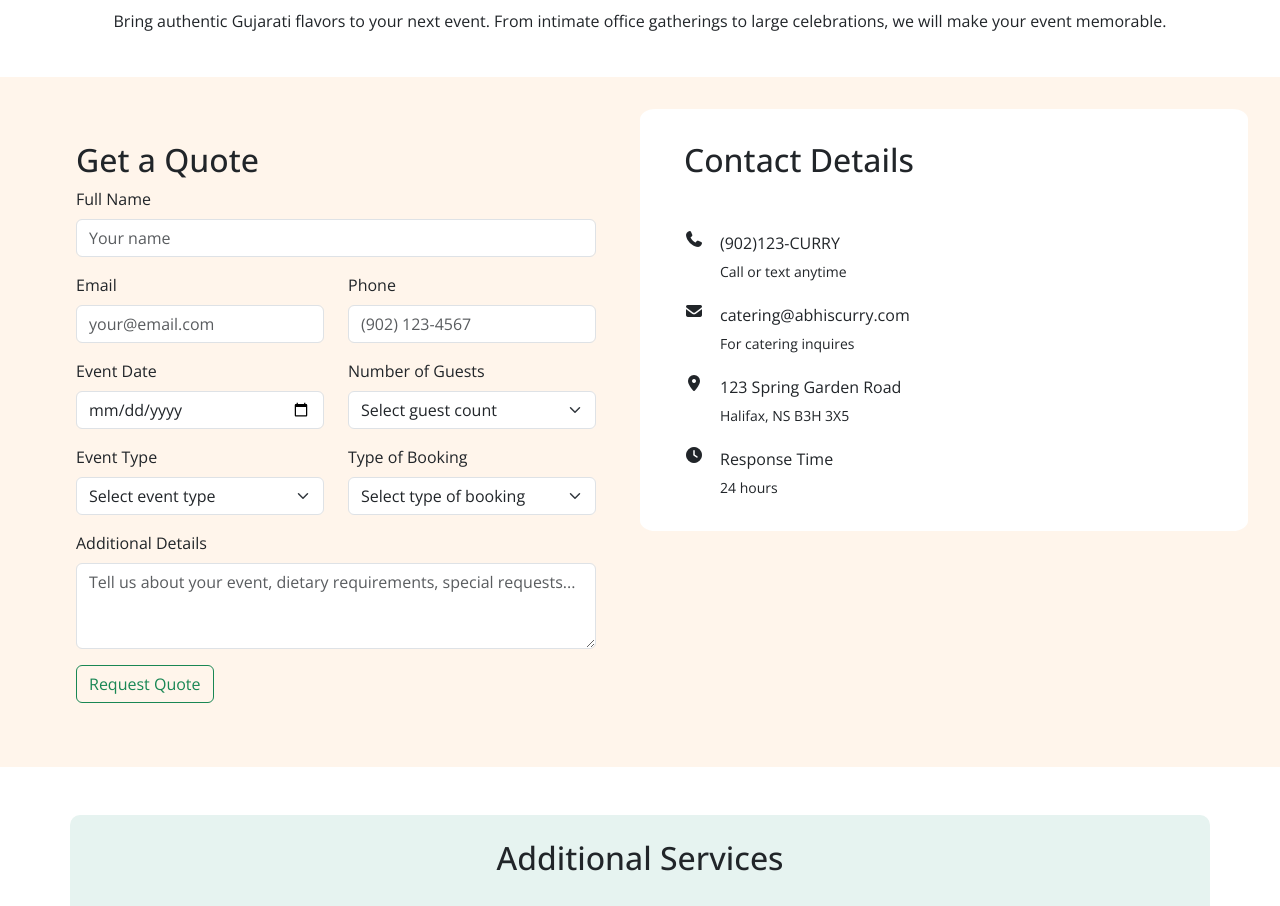
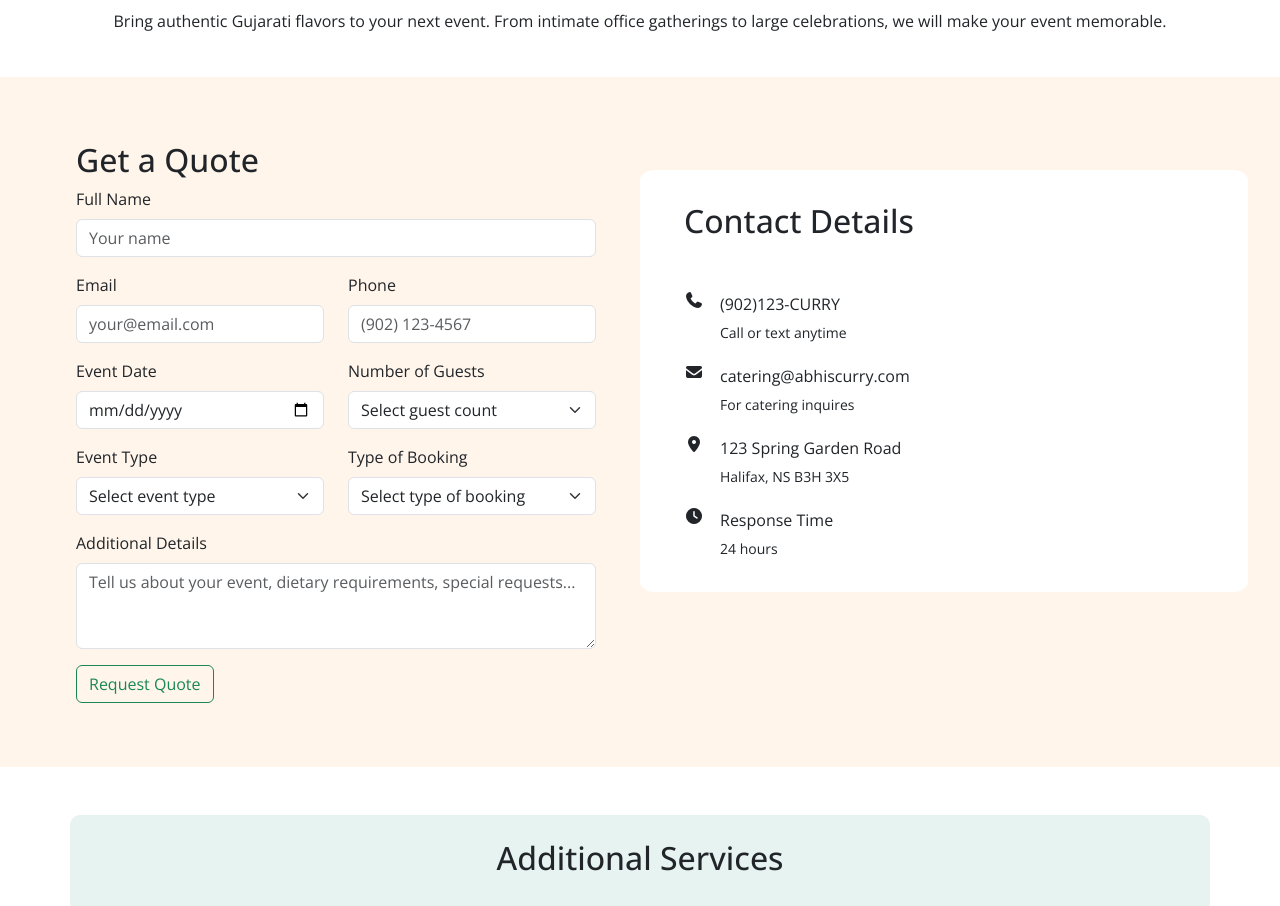
Before and after one commit to abhiscurry/abhis.curry.n.more, a React (Vite) app: page / in a window 1280 px wide. Shown: the part 3993-4899 px from the top of the page. Built offline with nearby package versions, Linux system fonts and the light colour scheme.

Commit message:
contact details styling changed

```diff
--- a/src/components/CateringForm.module.scss
+++ b/src/components/CateringForm.module.scss
@@ -36,6 +36,10 @@ h6 {
   box-sizing: border-box;
   background-color: white;
   border-radius: 2.5%;
+  margin-top: 5%;
+  @media (max-width: 576px) {
+    margin-top: 0%;
+  }
 }
 .title {
   display: flex;
```
